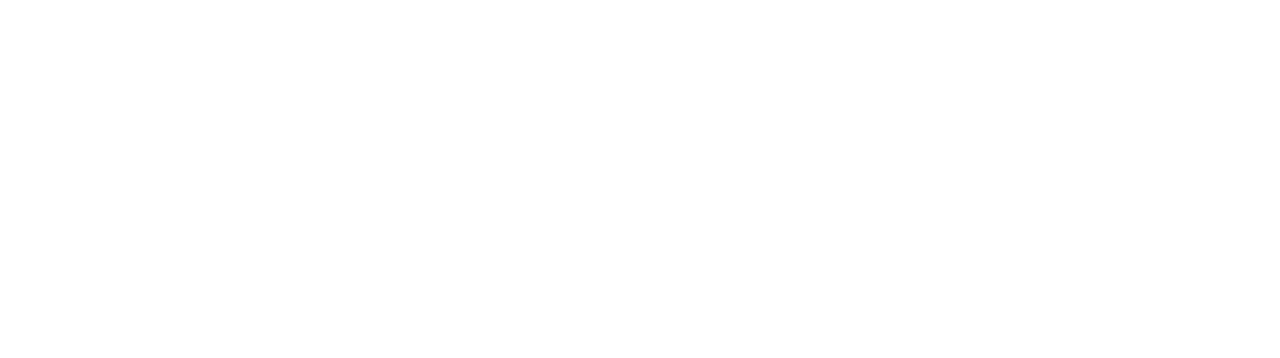
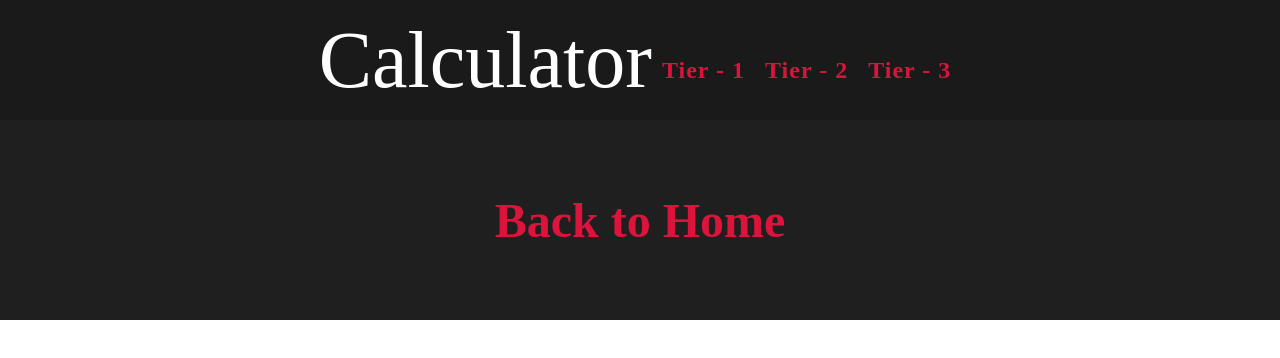
Before and after one commit to Gammarkin/app-ideas-executions, a React (Create React App) app in the folder app-ideas/: page /calculator in a window 1280 px wide. Shown: the top 358 px of the page. Built offline with nearby package versions, Linux system fonts and the light colour scheme.

Commit message:
made the arregements to settle the calculator

```diff
--- a/app-ideas/src/App.js
+++ b/app-ideas/src/App.js
@@ -5,6 +5,7 @@
 import Home from './pages/Home';
 import Bin2Dec from './pages/Bin2Dec.js';
 import BorderRadius from './pages/BorderRadius';
+import Calculator from './pages/Calculator';
 
 function App() {
   return (
@@ -15,6 +16,7 @@
       <Route exact path="/tier3" component={Tier3} />
       <Route exact path="/bin2dec" component={Bin2Dec} />
       <Route exact path="/borderRadious" component={BorderRadius} />
+      <Route exact path="/calculator" component={Calculator} />
     </div>
   );
 }
--- /dev/null
+++ b/app-ideas/src/pages/Calculator.js
@@ -0,0 +1,15 @@
+import React, { Component } from 'react';
+import Header from '../components/Header';
+import Footer from '../components/Footer';
+
+export default class Calculator extends Component {
+  render() {
+    return (
+      <div>
+        <Header text="Calculator" show={true} />
+        <div></div>
+        <Footer />
+      </div>
+    );
+  }
+}
--- a/app-ideas/src/pages/Tier1.js
+++ b/app-ideas/src/pages/Tier1.js
@@ -9,18 +9,24 @@
     return (
       <div className="divTier1">
         <Header text="Tier - 1" />
-          <div className='Tier1List'>
+        <div className="Tier1List">
           <Link to="/bin2dec">
-              <h2 className='h2Tier1'>1 - Bin2Dec: Binary-to-Decimal number converter	</h2>
+            <h2 className="h2Tier1">
+              1 - Bin2Dec: Binary-to-Decimal number converter
+            </h2>
           </Link>
           <Link to="/borderRadious">
-              <h2 className='h2Tier1'>
-                2 - Border Radius converter: Preview how CSS3 border-radius values affect an element
+            <h2 className="h2Tier1">
+              2 - Border Radius converter: Preview how CSS3 border-radius values
+              affect an element
             </h2>
+          </Link>
+          <Link to="/calculator">
+            <h2 className="h2Tier1">3 - Calculator</h2>
           </Link>
         </div>
         <Footer />
       </div>
-    )
+    );
   }
 }
```
Lines whose indentation alone changed are shown as unchanged.
